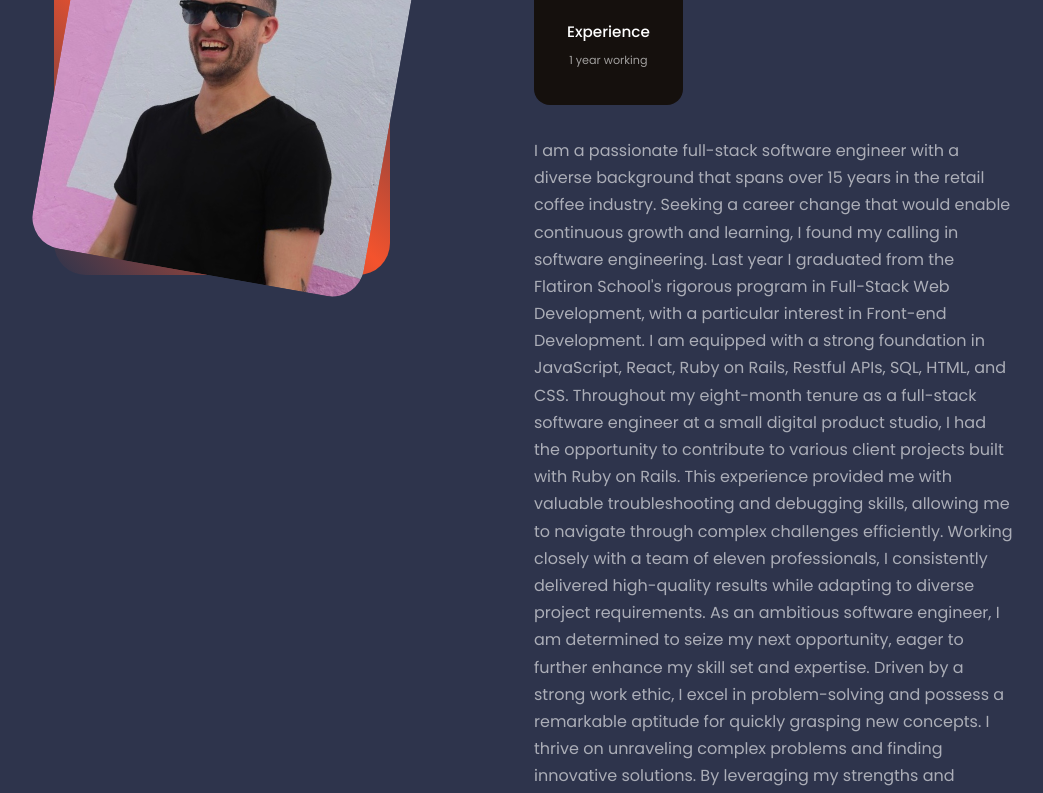
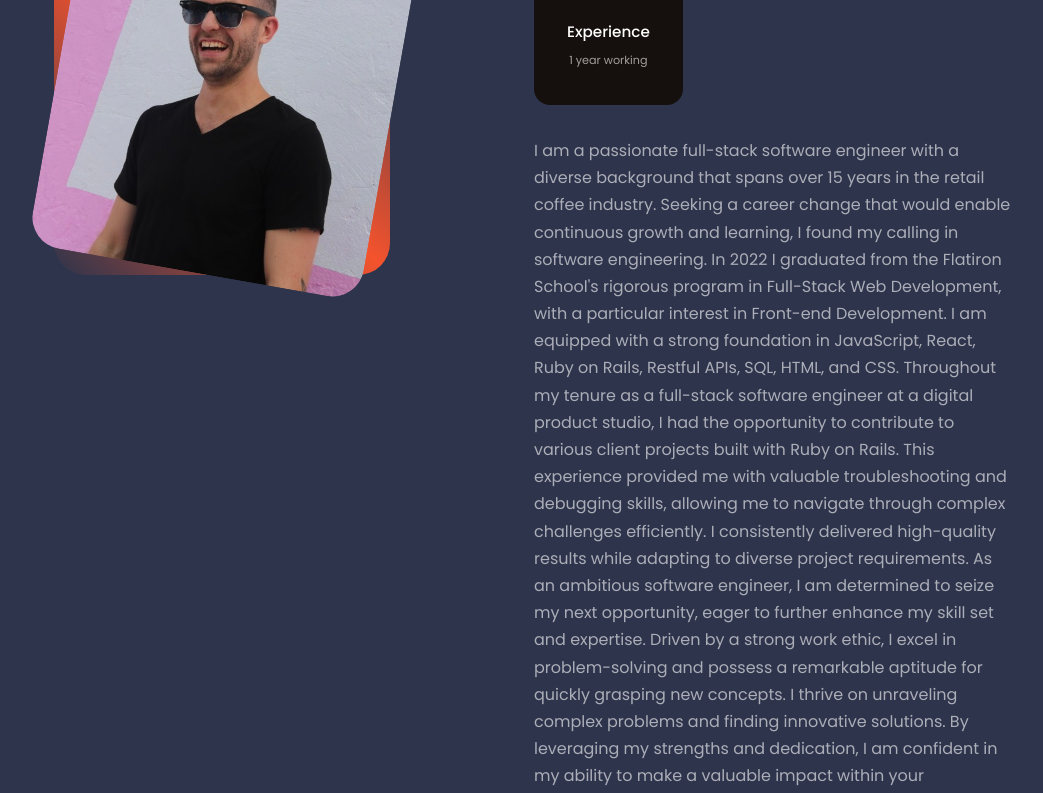
Before and after one commit to mwilkins74/portfolio, a React (Create React App) app: page / in a window 1280 px wide. Shown: the part 1100-1893 px from the top of the page, without its empty margins (106-1149 px from the left). Built offline with nearby package versions, Linux system fonts and the light colour scheme.

Commit message:
paragraph change

```diff
--- a/src/components/about/About.jsx
+++ b/src/components/about/About.jsx
@@ -26,9 +26,9 @@ const About = () => {
           </div>
 
           <p>
-          I am a passionate full-stack software engineer with a diverse background that spans over 15 years in the retail coffee industry. Seeking a career change that would enable continuous growth and learning, I found my calling in software engineering. Last year I graduated from the Flatiron School's rigorous program in Full-Stack Web Development, with a particular interest in Front-end Development. I am equipped with a strong foundation in JavaScript, React, Ruby on Rails, Restful APIs, SQL, HTML, and CSS.
+          I am a passionate full-stack software engineer with a diverse background that spans over 15 years in the retail coffee industry. Seeking a career change that would enable continuous growth and learning, I found my calling in software engineering. In 2022 I graduated from the Flatiron School's rigorous program in Full-Stack Web Development, with a particular interest in Front-end Development.  I am equipped with a strong foundation in JavaScript, React, Ruby on Rails, Restful APIs, SQL, HTML, and CSS.
 
-Throughout my eight-month tenure as a full-stack software engineer at a small digital product studio, I had the opportunity to contribute to various client projects built with Ruby on Rails. This experience provided me with valuable troubleshooting and debugging skills, allowing me to navigate through complex challenges efficiently. Working closely with a team of eleven professionals, I consistently delivered high-quality results while adapting to diverse project requirements. As an ambitious software engineer, I am determined to seize my next opportunity, eager to further enhance my skill set and expertise.
+Throughout my tenure as a full-stack software engineer at a digital product studio, I had the opportunity to contribute to various client projects built with Ruby on Rails. This experience provided me with valuable troubleshooting and debugging skills, allowing me to navigate through complex challenges efficiently. I consistently delivered high-quality results while adapting to diverse project requirements. As an ambitious software engineer, I am determined to seize my next opportunity, eager to further enhance my skill set and expertise.
 
 Driven by a strong work ethic, I excel in problem-solving and possess a remarkable aptitude for quickly grasping new concepts. I thrive on unraveling complex problems and finding innovative solutions. By leveraging my strengths and dedication, I am confident in my ability to make a valuable impact within your organization.
           </p>
```
